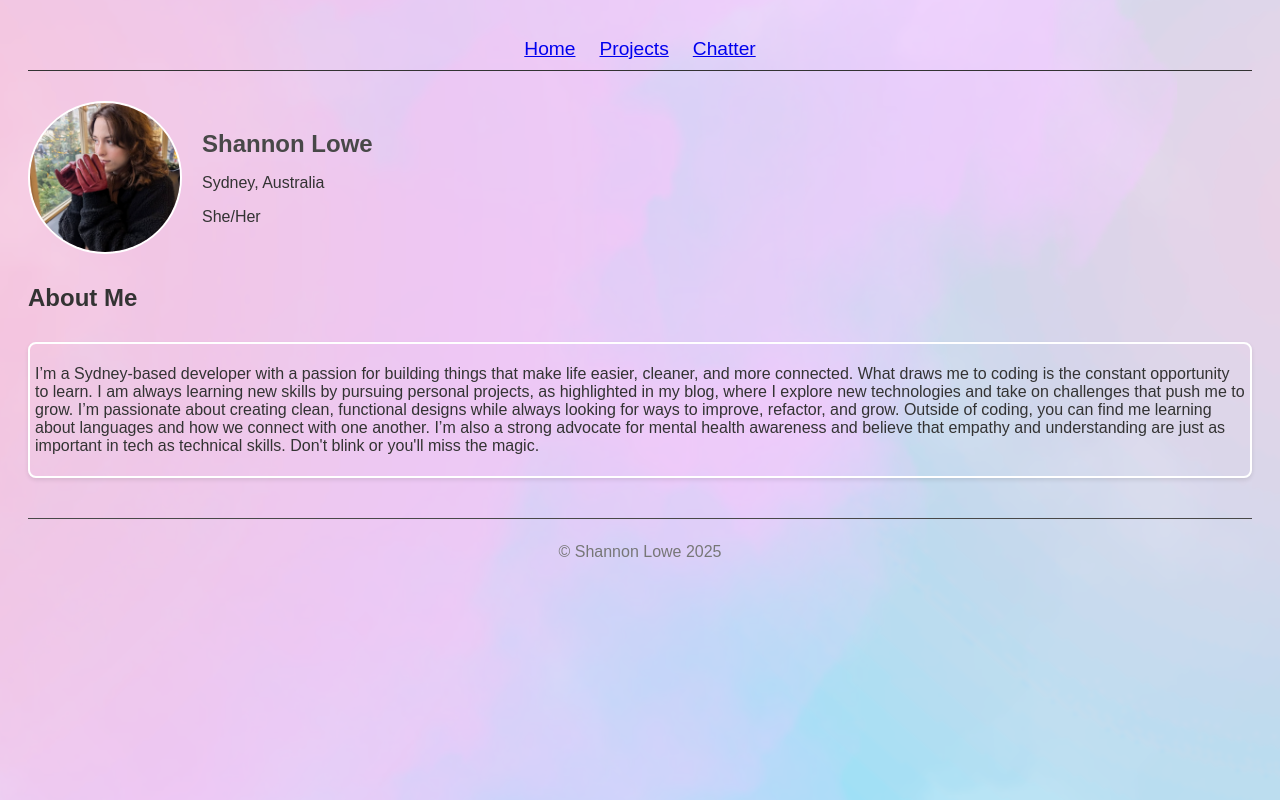
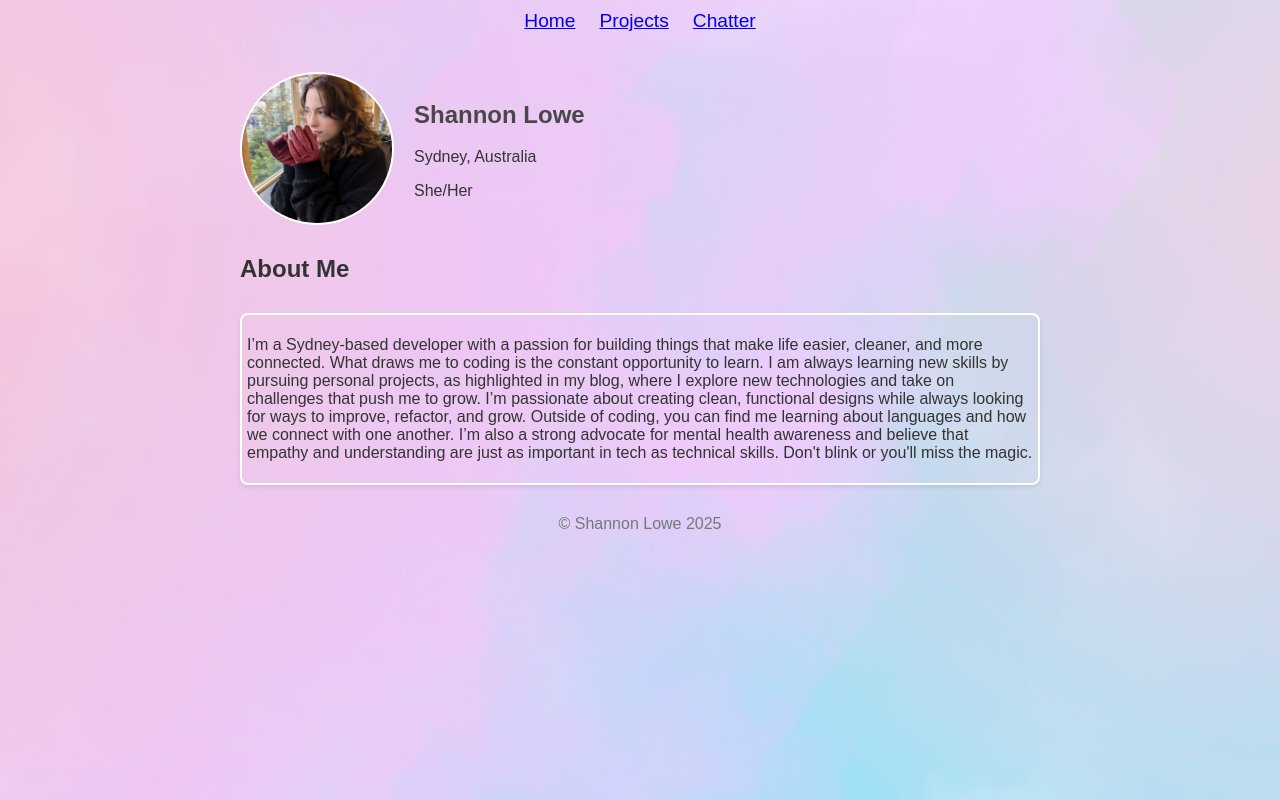
Before and after one commit to SHS-Peb/She-Codes-Port, a plain HTML site: page home.html in a window 1280 px wide. Drawn offline with Linux system fonts and the light colour scheme.

Commit message:
body home adjustments

```diff
--- a/home.html
+++ b/home.html
@@ -14,6 +14,7 @@
             <li><a href="./pages/contact.html">Chatter</a></li>
         </ul>
     </nav>
+    <section id="home-contents">
     <header id="home-header">
         <img id="profile-picture" src="assets/profile.PNG" alt="profile-picture">
         <div id="intro-text">
@@ -30,6 +31,7 @@ Outside of coding, you can find me learning about languages and how we connect w
 
 Don't blink or you'll miss the magic.</p>
     </section>
+    </section>
     <footer>
         <p>&copy; Shannon Lowe 2025</p>
     </footer>
--- a/style.css
+++ b/style.css
@@ -1,7 +1,8 @@
 body{
     font-family: Arial, sans-serif;
     color: #333;
-    padding: 20px;
+    padding: 0px;
+    margin:0px;
 }
 
 /* nav */
@@ -9,10 +10,8 @@ body{
 nav {
     padding: 10px 0;
     margin-bottom: 20px;
-    border-bottom: #333 1px solid;
     width: 100%;
     z-index: 1000;
-    position: sticky;
     top: 0;
     display: flex;
     justify-content: center;
@@ -31,6 +30,12 @@ nav ul {
 
 #home {
     background-image: url('assets/mainBack.png');
+}
+
+#home-contents{
+    margin-left: 15rem;
+    margin-right: 15rem;
+    justify-content: center;
 }
 
 h1 {
@@ -109,14 +114,7 @@ h1 {
 /* footer */
 footer {
     text-align: center;
-    margin-top: 40px;
-    padding-top: 8px;
-    padding-bottom: 8px;
-    border-top: 1px solid #ccc;
+    padding-bottom: 4px;
     color: #777;
-    bottom: 0;
     width: 100%;
-    left: 0;
-    border-top-color: #484848;
-    position: sticky;
 }
```
